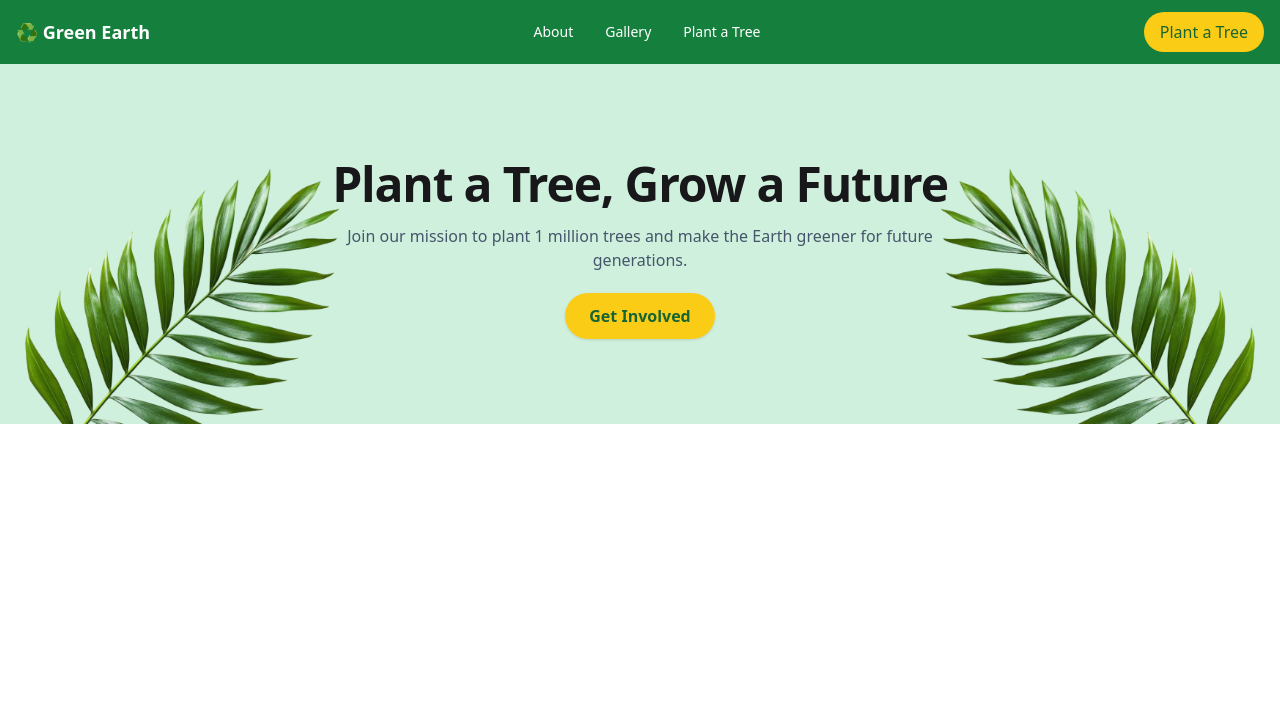
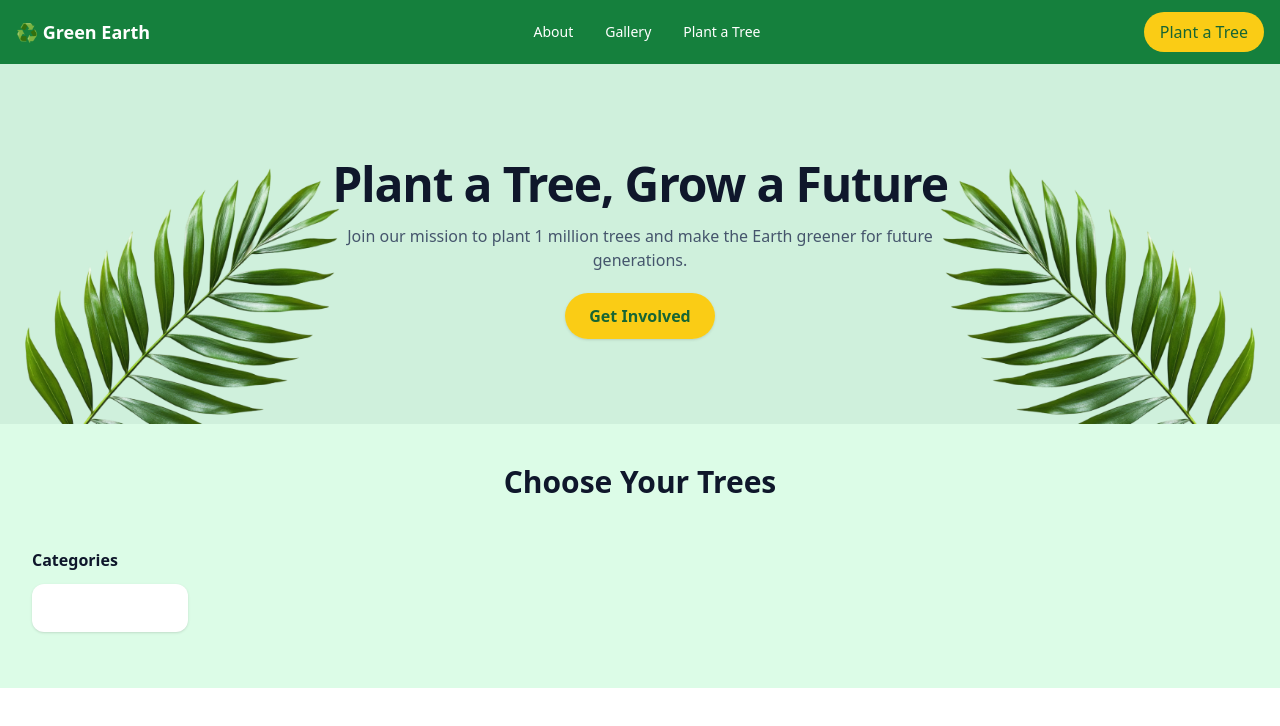
Before and after one commit to ripon-ch/greenEarth, a plain HTML site: page index.html in a window 1280 px wide. Drawn offline with nearby package versions, Linux system fonts and the light colour scheme.

Commit message:
card section

```diff
--- a/index.html
+++ b/index.html
@@ -15,7 +15,7 @@
 
         <title>Green Earth</title>
     </head>
-    <body>
+    <body class="bg-[#DCFCE7] text-slate-900">
         <!-- Navbar -->
         <header class="sticky top-0 z-40 bg-[#15803D] backdrop-blur">
             <!-- Navbar Left -->
@@ -108,5 +108,33 @@
                 </div>
             </div>
         </section>
+        <!-- Main Section -->
+        <main id="trees" class="container mx-auto px-4 py-10">
+            <h2 class="text-center text-2xl md:text-3xl font-semibold mb-8">
+                Choose Your Trees
+            </h2>
+            <div class="grid grid-cols-1 md:grid-cols-12 gap-6 items-stretch">
+                <!-- Categories -->
+                <aside class="md:col-span-2 order-1 md:order-none">
+                    <div class="p-4 sticky top-20 h-full flex flex-col">
+                        <h3 class="font-semibold mb-3">Categories</h3>
+                        <div
+                            id="categoryList"
+                            class="block space-y-2 overflow-auto pr-1 flex-1"
+                        ></div>
+                                <section class="md:col-span-8">
+          <div class="rounded-xl bg-white p-4 md:p-6 shadow h-full">
+            <div id="gridSpinner" class="hidden py-10 w-full flex items-center justify-center"><svg class="animate-spin h-8 w-8 text-primary" viewBox="0 0 50 50"><circle class="opacity-20" cx="25" cy="25" r="20" stroke="currentColor" stroke-width="5" fill="none"/><circle class="opacity-90" cx="25" cy="25" r="20" stroke="currentColor" stroke-width="5" fill="none" stroke-dasharray="100" stroke-dashoffset="75"/></svg></div>
+            <div id="cardGrid" class="grid grid-cols-1 md:grid-cols-2 lg:grid-cols-3 gap-4 md:gap-6"></div>
+            <p id="emptyMsg" class="hidden text-center text-slate-500 py-8">No plants found for this category.</p>
+          </div>
+        </section>
+                    </div>
+                </aside>
+            </div>
+        </main>
+
+        <!-- JavaScript Link -->
+        <script src="./main.js"></script>
     </body>
 </html>
--- /dev/null
+++ b/main.js
@@ -0,0 +1,6 @@
+const API = {
+    allPlants: "https://openapi.programming-hero.com/api/plants",
+    categories: "https://openapi.programming-hero.com/api/categories",
+    byCategory: id => `https://openapi.programming-hero.com/api/category/${id}`,
+    detail: id => `https://openapi.programming-hero.com/api/plant/${id}`
+};
```
